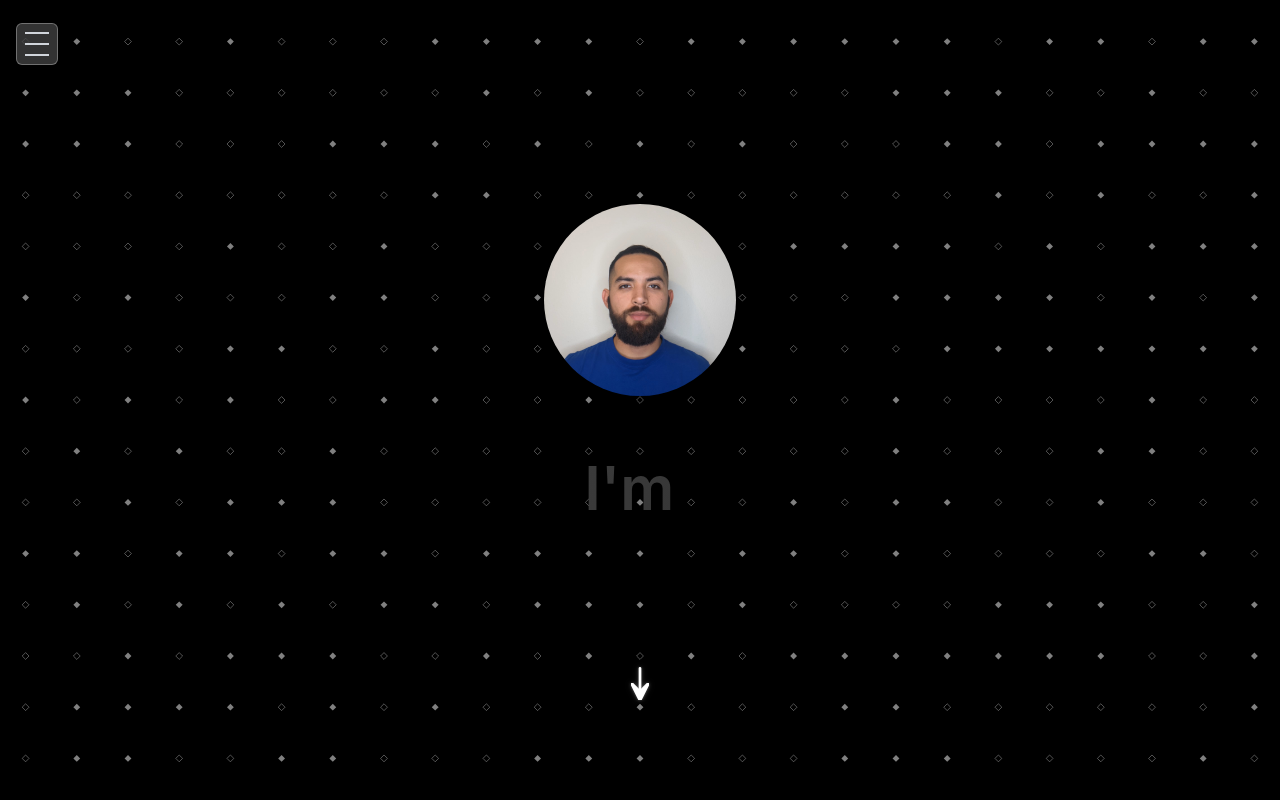
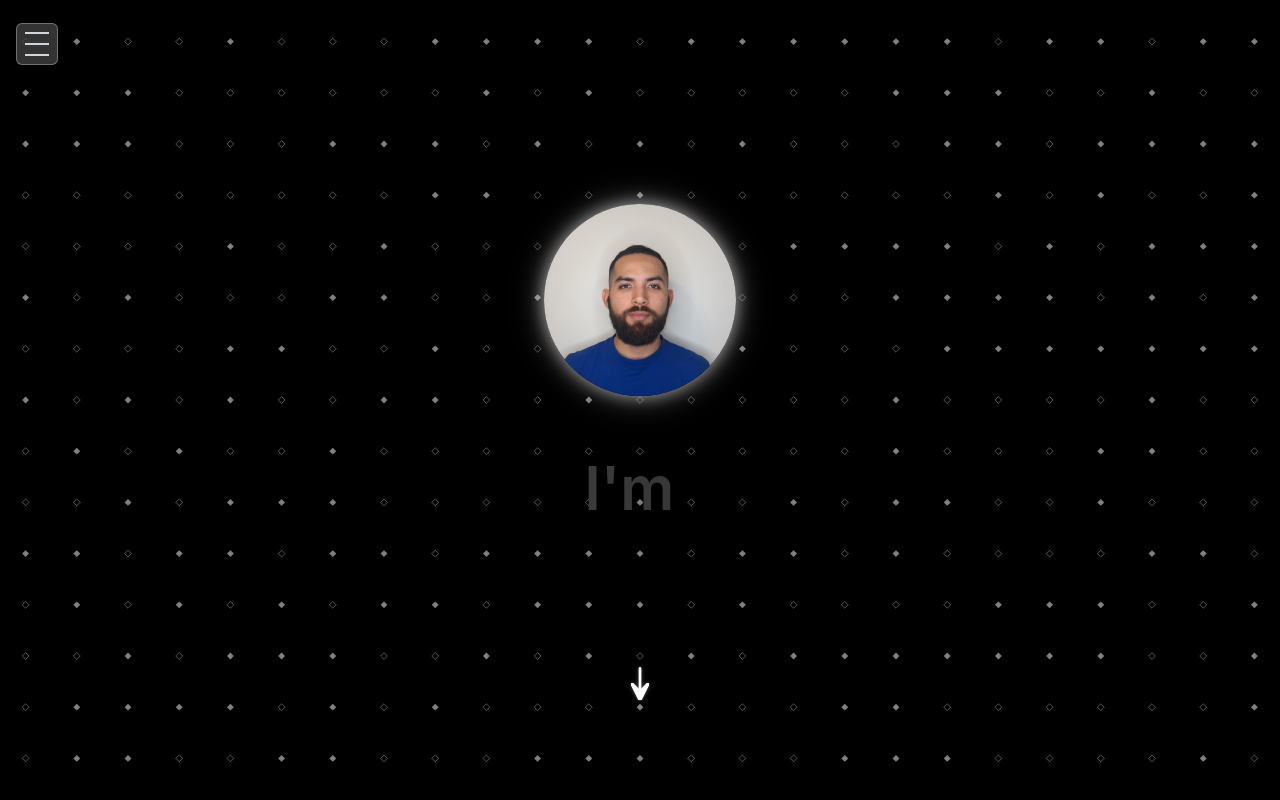
Before and after one commit to Lmx154/portfolio, a React (Vite) app: page / in a window 1280 px wide. Built offline with nearby package versions, Linux system fonts and the light colour scheme.

Commit message:
added new pfp effect

```diff
--- a/src/index.css
+++ b/src/index.css
@@ -46,6 +46,11 @@ html, body {
   overflow: hidden;
 }
 
+.glow-effect {
+  box-shadow: 0 0 15px rgba(255, 255, 255, 0.5),
+              0 0 30px rgba(255, 255, 255, 0.3),
+              0 0 45px rgba(255, 255, 255, 0.1);
+}
 
 .fade-bg {
   position: absolute;
--- a/src/pages/Home.tsx
+++ b/src/pages/Home.tsx
@@ -7,7 +7,7 @@ const Home = () => {
       <img
         src="/profile.jpg"
         alt="Portrait"
-        className="w-48 h-48 rounded-full object-cover drop-shadow-lg mb-0.1"
+        className="w-48 h-48 rounded-full object-cover drop-shadow-lg mb-0.1 glow-effect"
       />
       <div className="relative h-[200px] w-full">
         <div className="absolute top-1/2 left-1/2 -translate-x-1/2 -translate-y-1/2 w-full px-4">
```
